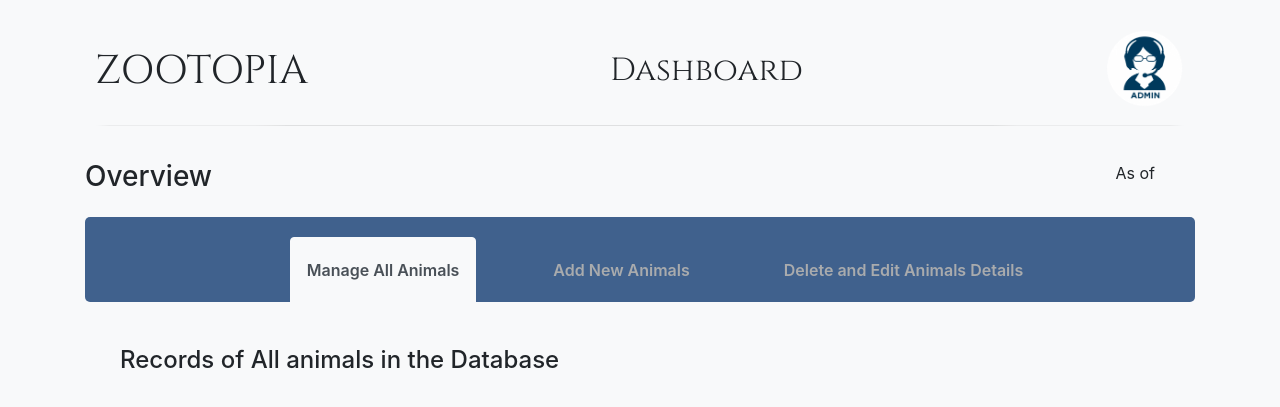
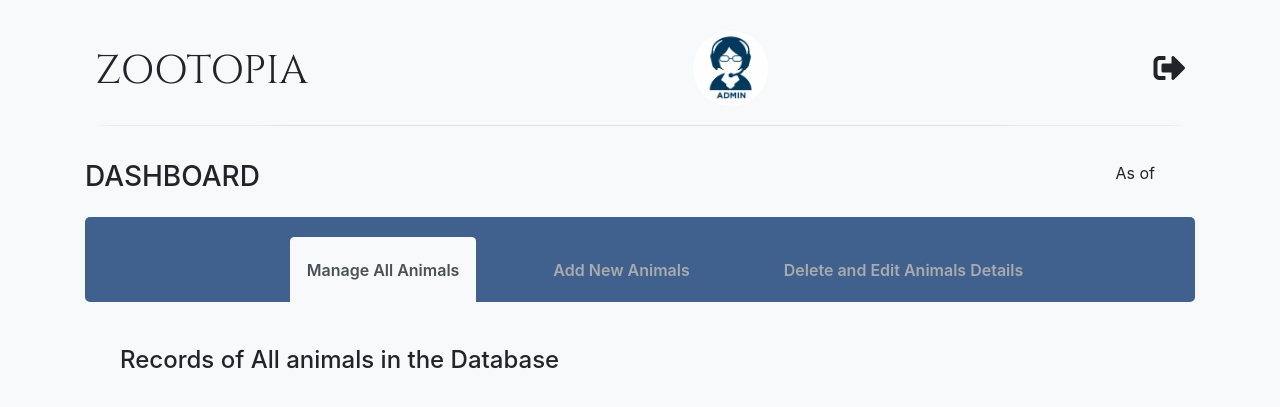
Before and after one commit to iKnowJavaScript/Zootopia-App, a PHP site: page /html/dashboard.html in a window 1280 px wide. Shown: the top 407 px of the page. Run offline with PHP 8.4, Linux system fonts and the light colour scheme; some libraries are stand-ins or nearby versions.

Commit message:
Add some icon

```diff
--- a/css/dashboard.css
+++ b/css/dashboard.css
@@ -124,8 +124,8 @@ button {
 #postForm label.error {
     color: red;
     font-weight: bold;
-  }
-  .main {
+}
+.main {
     max-width: 600px;
     margin: 0 auto;
-  }
+}
--- a/html/dashboard.html
+++ b/html/dashboard.html
@@ -5,6 +5,7 @@
   <meta charset="UTF-8">
   <meta name="viewport" content="width=device-width, initial-scale=1.0">
   <meta http-equiv="X-UA-Compatible" content="ie=edge">
+  <link rel="stylesheet" href="https://use.fontawesome.com/releases/v5.7.2/css/all.css" integrity="sha384-fnmOCqbTlWIlj8LyTjo7mOUStjsKC4pOpQbqyi7RrhN7udi9RwhKkMHpvLbHG9Sr" crossorigin="anonymous">
   <link rel="stylesheet" href="https://maxcdn.bootstrapcdn.com/bootstrap/4.3.1/css/bootstrap.min.css">
   <script src="https://ajax.googleapis.com/ajax/libs/jquery/3.3.1/jquery.min.js"></script>
   <script src="https://cdnjs.cloudflare.com/ajax/libs/popper.js/1.14.7/umd/popper.min.js"></script>
@@ -24,13 +25,14 @@
 
       <div class="style-flex">
         <h1 class="top-heading">ZOOTOPIA</h1>
-        <h2>Dashboard</h2>
+
         <p><img id="adminImage" src="../img/admin.png" alt="Admin Image"> </p>
+        <h2 id="log-out"><i class="fas fa-sign-out-alt"></i></h2>
       </div>
       <hr class="rgba-white-light" style="margin: 0 15%;">
       <br>
       <div class="heading-2">
-        <h3>Overview</h3>
+        <h3>DASHBOARD</h3>
         <p>As of <span id="date"></span></p>
       </div>
       <!-- Nav tabs -->
--- a/javascript/dashboard.js
+++ b/javascript/dashboard.js
@@ -155,4 +155,13 @@ $(document).ready(function () {
       }
     })
   })
+
+  //logOut user
+  $('#log-out').click(function (e) {
+    e.preventDefault();
+    localStorage.removeItem("password");
+    localStorage.removeItem("username")
+
+  });
+
 })
```
